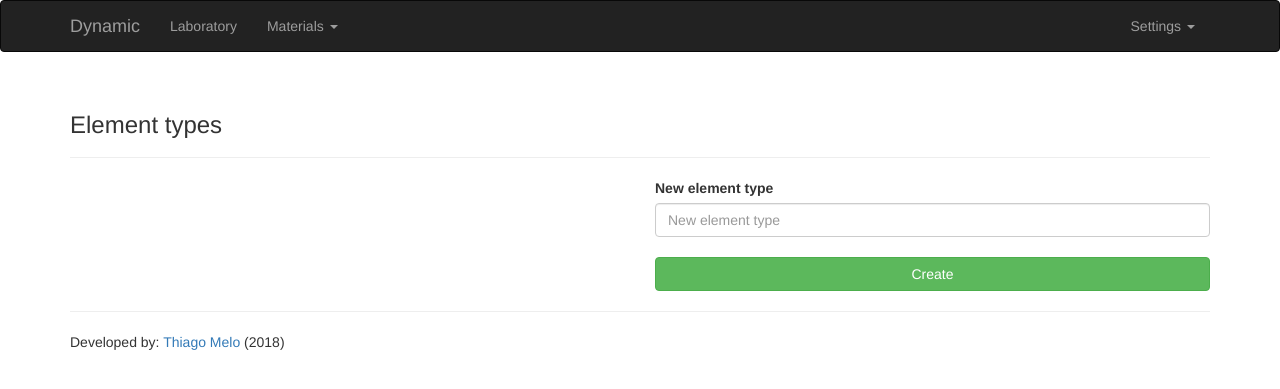
After one commit to thiagolcmelo/dynamic, a Python web app: template templates/warehouse/element_types.html in a window 1280 px wide. The commit adds this page. Shown: the top 389 px of the page. Run offline with Jinja, Linux system fonts and the light colour scheme; the template is opened without the code that fills it, so the values that code supplies are empty; some libraries are stand-ins or nearby versions.

Commit message:
starting warehouse for models

```diff
--- a/__init__.py
+++ b/__init__.py
@@ -23,4 +23,7 @@ def create_app(config_name):
     from .laboratory import laboratory as laboratory_blueprint
     app.register_blueprint(laboratory_blueprint)
 
+    from .warehouse import warehouse as warehouse_blueprint
+    app.register_blueprint(warehouse_blueprint)
+
     return app
--- a/templates/base.html
+++ b/templates/base.html
@@ -26,6 +26,7 @@
                 <li class="dropdown">
                     <a href="#" class="dropdown-toggle" data-toggle="dropdown" role="button" aria-haspopup="true" aria-expanded="false">Materials <span class="caret"></span></a>
                     <ul class="dropdown-menu">
+                        <li><a href="{{ url_for('warehouse.index') }}">Element types</a></li>
                         <li><a href="#">Elements</a></li>
                         <li><a href="#">Alloys</a></li>
                         <li><a href="#">Ternary Alloys</a></li>
--- /dev/null
+++ b/templates/warehouse/element_types.html
@@ -0,0 +1,60 @@
+{% extends "base.html" %}
+
+{% block page_content %}
+
+<div class="page-header">
+    <h3>Element types</h3>
+</div>
+
+<div class="row">
+    <div class="col-md-6">
+        <ul if="element-types"></ul>
+    </div>
+    <div class="col-md-6">
+        <div id="create-new-element-type-alert" class="alert alert-warning alert-dismissible" role="alert" style="display: none">
+            <button type="button" class="close" data-dismiss="alert" aria-label="Close"><span aria-hidden="true">&times;</span></button>
+            <strong>Warning!</strong> <span id="create-new-element-type-alert-message"></span>
+        </div>
+        <form>
+            <label for="new-element-type">New element type</label>
+            <input type="text" id="new-element-type" class="form-control" placeholder="New element type" required />
+            <br />
+            <button id="create-new-element-type" type="button" class="btn btn-success btn-block">Create</button>
+        </form>
+    </div>
+</div>
+
+<script type="text/javascript">
+    var clearIntervalRef = setInterval(function () {
+        if (typeof($) === "function") {
+            clearInterval(clearIntervalRef);
+
+            var element_types_list = function () {
+
+            };
+
+            $(document).ready(function () {
+                $('#create-new-element-type').on('mousedown', function (evt) {
+                    if ($('#new-element-type').val()) {
+                        $.ajax({
+                            url: "{{ url_for('warehouse.create_new_element_type') }}",
+                            data: {
+                                "elemet_type": $('#new-element-type').val()
+                            },
+                            contentType: 'application/json',
+                            method: 'post',
+                            success: function (data) {
+                                console.log(data);
+                            }
+                        });
+                    } else {
+                        $('#create-new-element-type-alert').show();
+                        $('#create-new-element-type-alert-message').text("Missing new element type!")
+                    }
+                });
+            });
+        }
+    }, 500);
+</script>
+
+{% endblock %}
```
Also changed, not shown: warehouse/__init__.py (added, +7 -0 lines), warehouse/views.py (added, +26 -0 lines), warehouse/forms.py (added).
